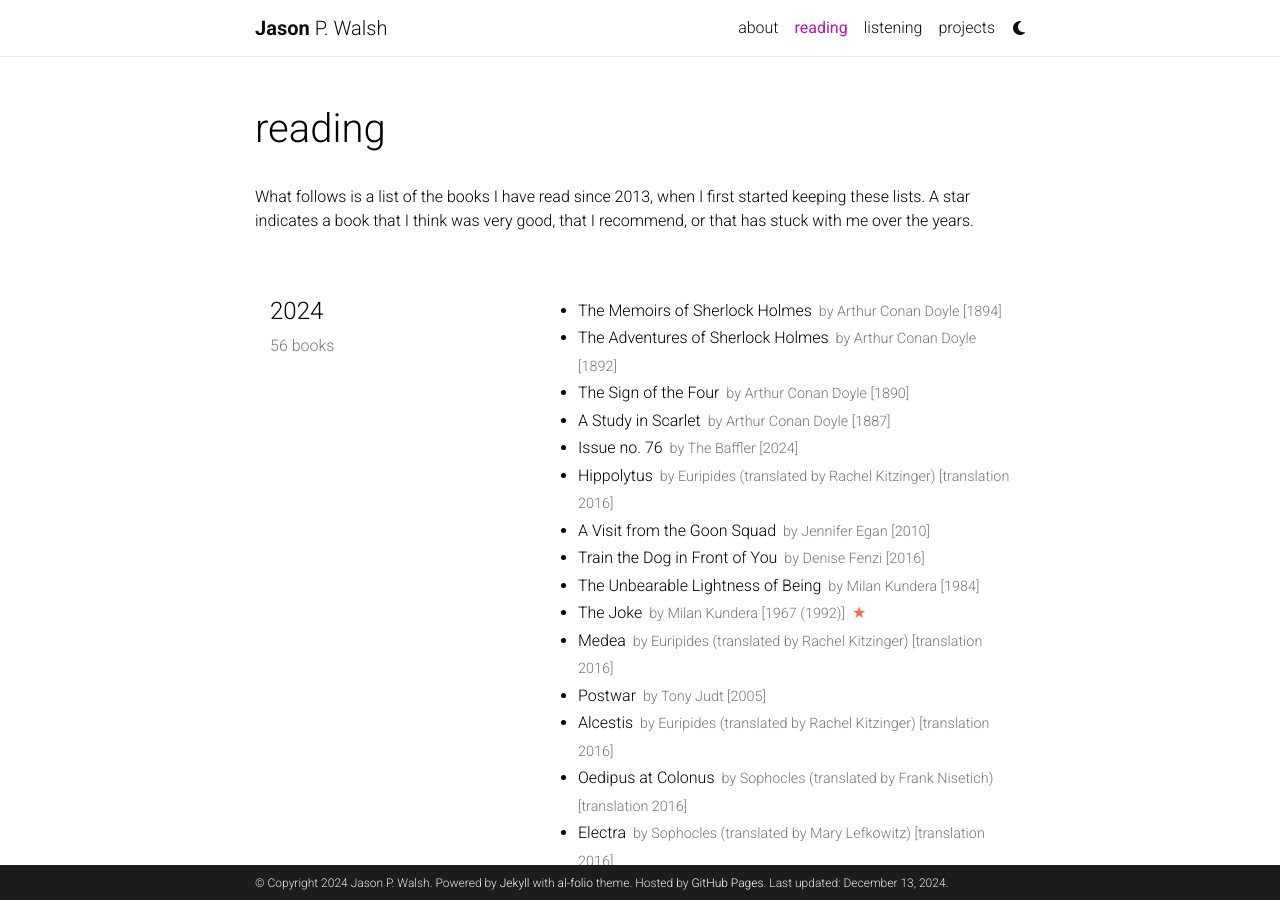
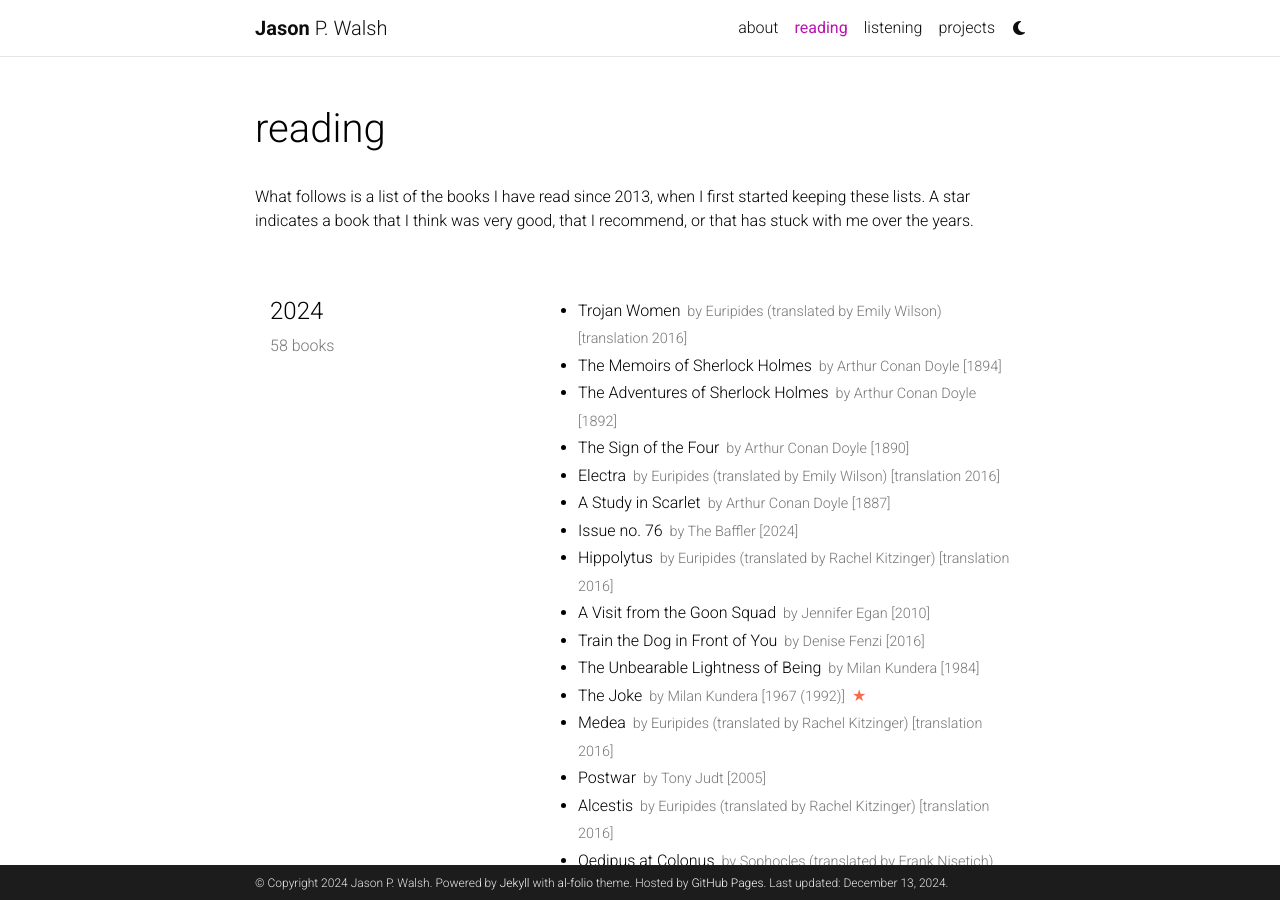
Before and after one commit to jwals23/jwals23.github.io, a Jekyll site: the page built from _pages/reading.md, in a window 1280 px wide and 900 px high. Built offline with Jekyll 4.4.1, drawn with Linux system fonts in a browser that asks for light colours; comment, search, counter and statistics services are not loaded; a style sheet for code colours, icons or effects is not loaded.

Commit message:
Update reading.yml

```diff
--- a/_data/reading.yml
+++ b/_data/reading.yml
@@ -1,6 +1,10 @@
 list:
   - year: "2024"
     books:
+      - title: Trojan Women
+        author: Euripides (translated by Emily Wilson)
+        year: translation 2016
+
       - title: The Memoirs of Sherlock Holmes
         author: Arthur Conan Doyle
         year: 1894
@@ -12,6 +16,10 @@ list:
       - title: The Sign of the Four
         author: Arthur Conan Doyle
         year: 1890
+
+      - title: Electra
+        author: Euripides (translated by Emily Wilson)
+        year: translation 2016
 
       - title: A Study in Scarlet
         author: Arthur Conan Doyle
```
